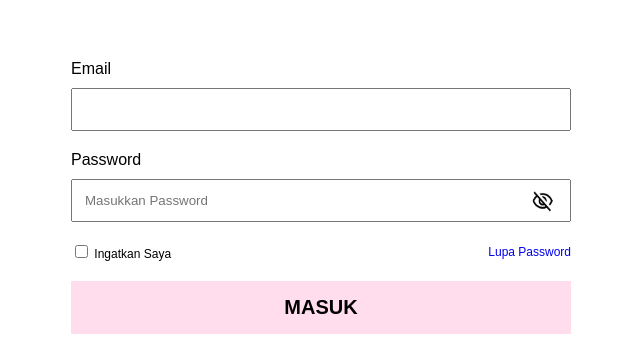
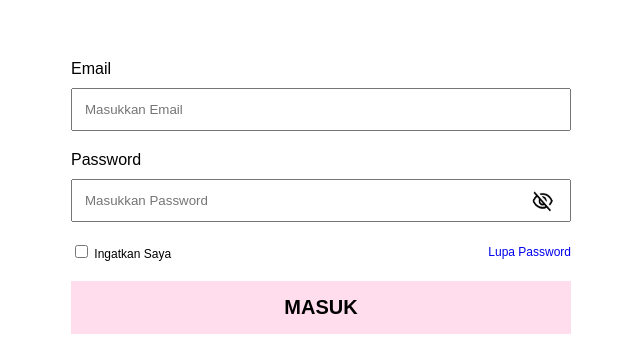
Before and after one commit to Vido-Faresky/Sudi_School, a PHP site: page /Login/Login.php in a window 1280 px wide. Shown: the part 72-425 px from the top of the page, without its empty margins (319-959 px from the left). Run offline with PHP 8.4, Linux system fonts and the light colour scheme.

Commit message:
Update semua file

```diff
--- a/Login/Login.php
+++ b/Login/Login.php
@@ -19,7 +19,7 @@
   <div class="Login">
     <form action="../index.php">
       <label>Email</label>
-      <input type="email" name="username" required />
+      <input type="email" name="username" placeholder="Masukkan Email" required />
 
     <div class="pwc">
       <label>Password</label>
```
